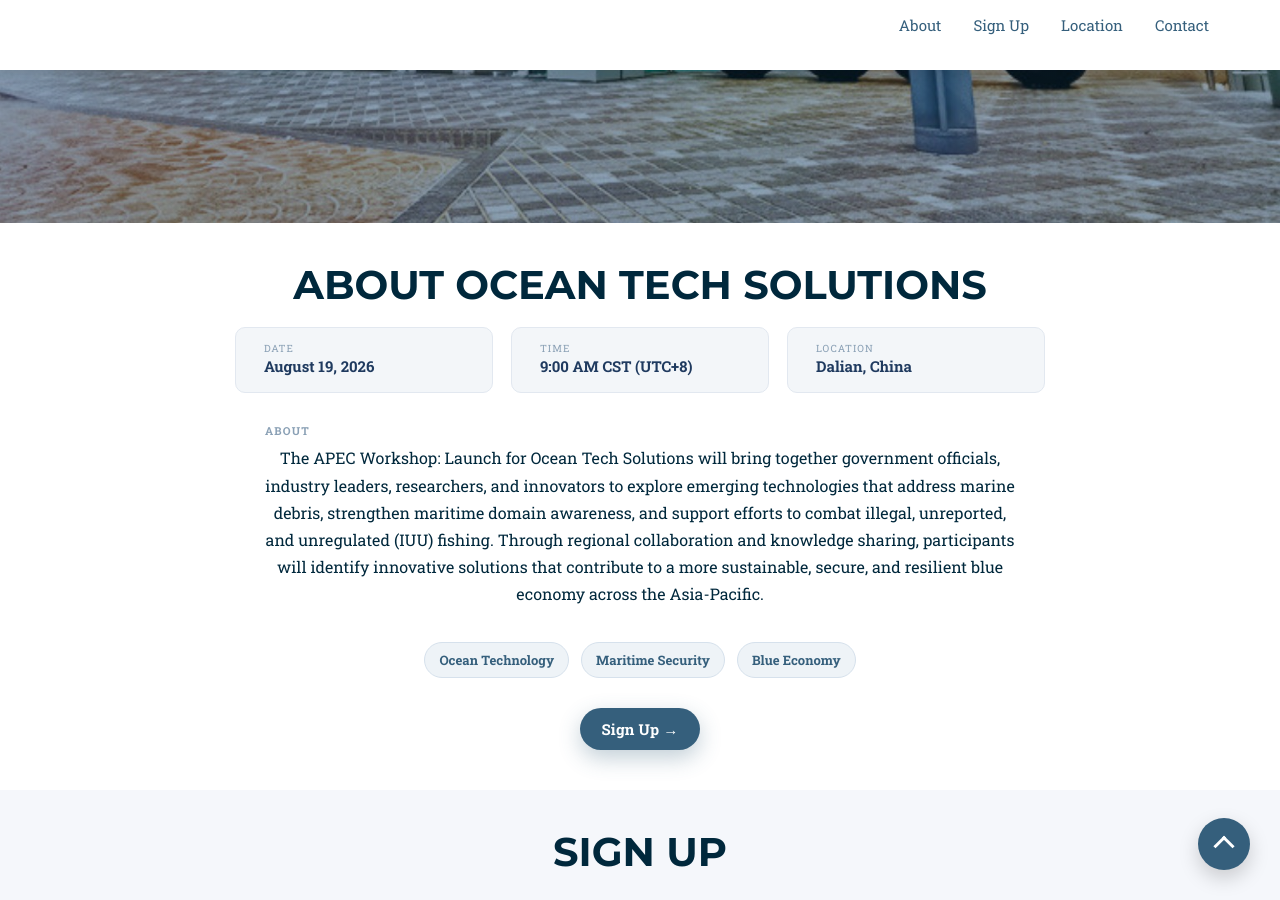
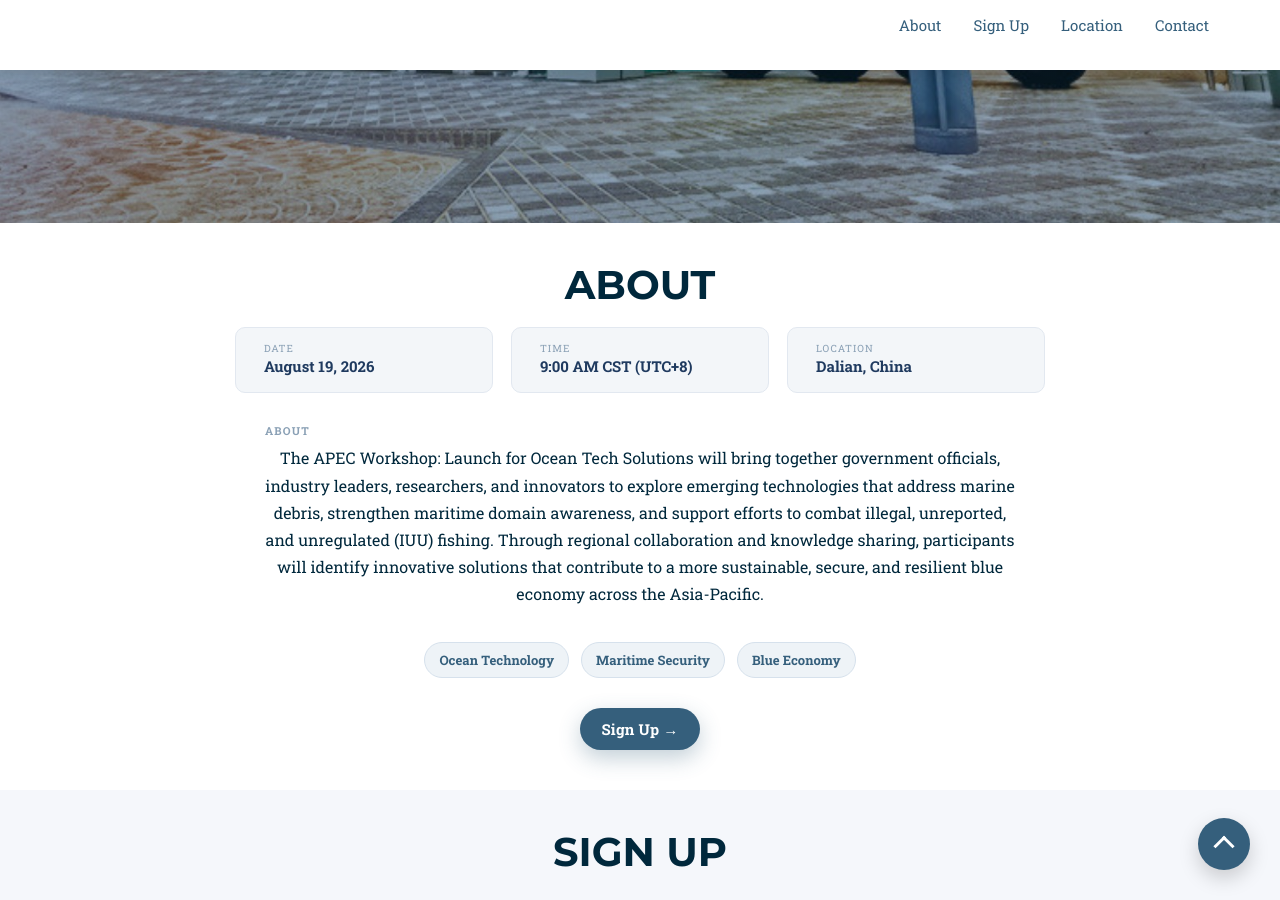
Before and after one commit to usapecrise/ocean-tech-solutions-workshop, a Jekyll site: the page built from index.html, in a window 1280 px wide and 900 px high, scrolled down 677 px. Built offline with Jekyll 4.4.1, drawn with Linux system fonts in a browser that asks for light colours; nearby versions of some CDN libraries; some web fonts are replaced; library files that are not in the unit come from our copies.

Commit message:
Update intro.html

```diff
--- a/_includes/2017_data/intro.html
+++ b/_includes/2017_data/intro.html
@@ -3,7 +3,7 @@
 
     <!-- TITLE -->
     <h2 class="section-heading text-center" style="margin-bottom:20px;">
-      About Ocean Tech Solutions
+      About
     </h2>
 
     <!-- EVENT INFO -->
```
